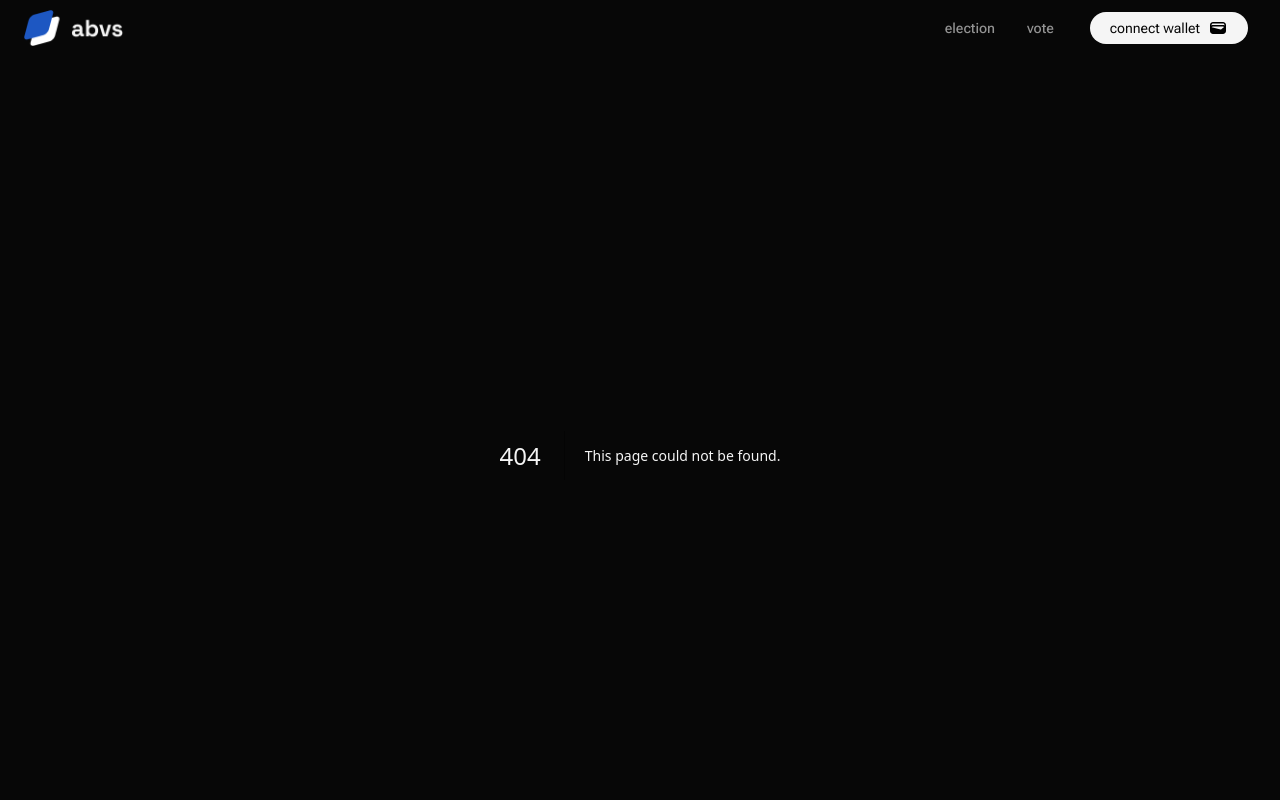
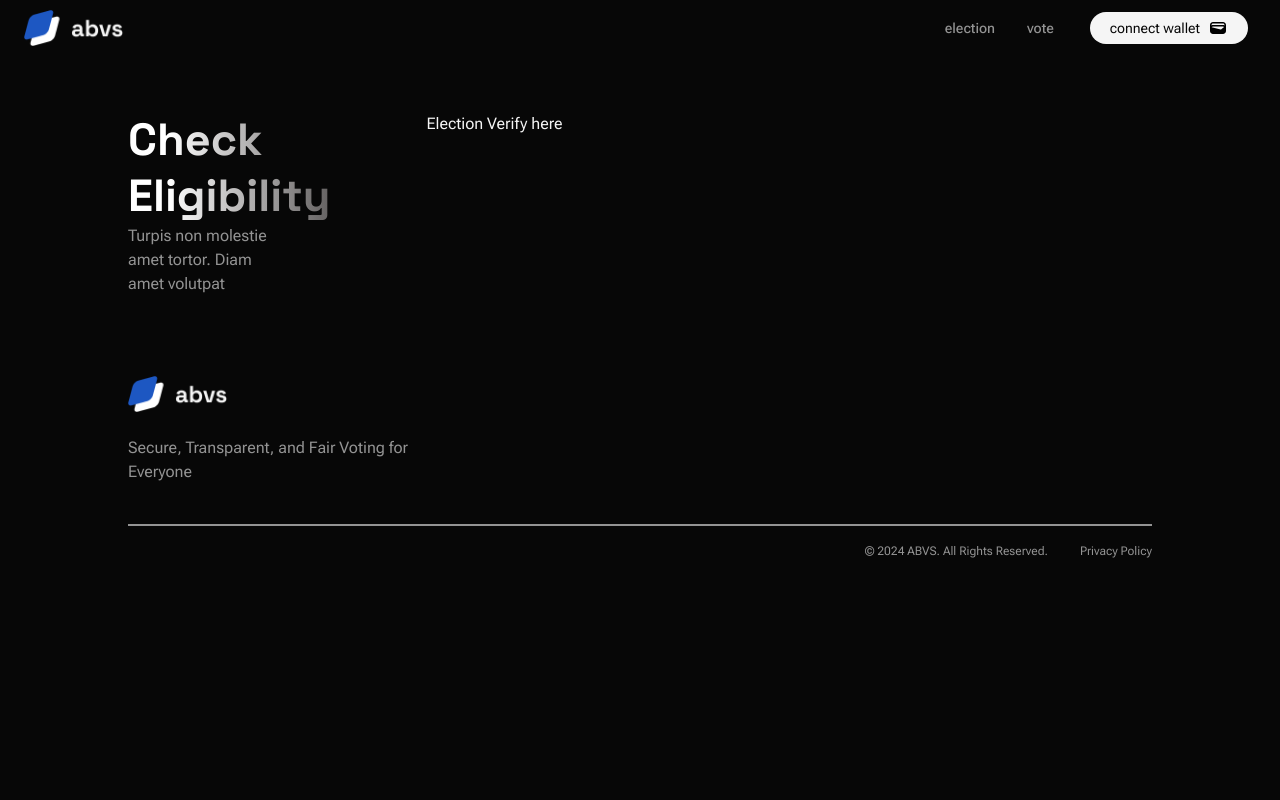
Before and after one commit to mowblox/auditable-blockchain-voting-system, a Next.js app in the folder frontend/: page /elections/1/verify in a window 1280 px wide. Before the commit this address had no page. Shown: the top 800 px of the page. Built offline with nearby package versions, Linux system fonts and the light colour scheme.

Commit message:
Setting up sprint four (#35)
* Setting up the pages for the voting flow

* Removing the matrix strategy from blockchain ci

```diff
--- a/frontend/src/app/elections/[id]/layout.tsx
+++ b/frontend/src/app/elections/[id]/layout.tsx
@@ -1,4 +1,4 @@
-import TopNav from "@/components/TopNav";
+import TopNavWrapper from "@/components/TopNavWrapper";
 
 export default function ElectionDetailLayout({
   children,
@@ -7,9 +7,7 @@ export default function ElectionDetailLayout({
 }>) {
   return (
     <>
-      <div className="mb-8">
-        <TopNav />
-      </div>
+      <TopNavWrapper />
       {children}
     </>
   );
--- /dev/null
+++ b/frontend/src/app/elections/[id]/results/page.tsx
@@ -0,0 +1,11 @@
+import { Metadata } from "next";
+
+export const metadata: Metadata = {
+  title: "ABVS | Election Results",
+}
+
+export default function ElectionResults() {
+  return (
+    <div>Election Results here</div>
+  );
+}
--- /dev/null
+++ b/frontend/src/app/elections/[id]/verify/page.tsx
@@ -0,0 +1,11 @@
+import { Metadata } from "next";
+
+export const metadata: Metadata = {
+  title: "ABVS | Election Verify",
+}
+
+export default function ElectionVerify() {
+  return (
+    <div>Election Verify here</div>
+  );
+}
--- /dev/null
+++ b/frontend/src/app/elections/[id]/vote/page.tsx
@@ -0,0 +1,11 @@
+import { Metadata } from "next";
+
+export const metadata: Metadata = {
+  title: "ABVS | Election Vote",
+}
+
+export default function ElectionVote() {
+  return (
+    <div>Election Vote here</div>
+  );
+}
--- a/frontend/src/app/elections/layout.tsx
+++ b/frontend/src/app/elections/layout.tsx
@@ -1,4 +1,4 @@
-import SideBar from "@/components/SideBar";
+import SideBarWrapper from "@/components/SideBarWrapper";
 
 export default function ElectionsLayout({
   children,
@@ -8,7 +8,7 @@ export default function ElectionsLayout({
   return (
     <div className="h-full px-4 lg:px-0">
       <div className="md:w-[80%] m-auto flex flex-col lg:flex-row mt-14 gap-14">
-        <SideBar />
+        <SideBarWrapper />
         <div className="mt-8 lg:mt-0 lg:ml-10 w-full lg:w-full">
           {children}
         </div>
--- a/frontend/src/components/SideBar.tsx
+++ b/frontend/src/components/SideBar.tsx
@@ -30,7 +30,17 @@ export default function SideBar() {
       h1: `Let's Vote`,
       p: `Turpis non molestie amet tortor. Diam amet volutpat`,
       href: `/elections/${id}/link`
-    }
+    },
+    {
+      h1: `Check Eligibility`,
+      p: `Turpis non molestie amet tortor. Diam amet volutpat`,
+      href: `/elections/${id}/verify`
+    },
+    {
+      h1: `Vote Now`,
+      p: `Turpis non molestie amet tortor. Diam amet volutpat`,
+      href: `/elections/${id}/vote`
+    },
   ];
 
   return (
--- /dev/null
+++ b/frontend/src/components/SideBarWrapper.tsx
@@ -0,0 +1,18 @@
+'use client';
+import { useParams, usePathname } from "next/navigation";
+import SideBar from "./SideBar";
+
+export default function SideBarWrapper() {
+  const { id } = useParams();
+  const pathname = usePathname();
+
+  const excludes = [
+    `/elections/${id}/results`,
+  ];
+
+  return (
+    <>
+      {excludes.includes(pathname) ? '' : <SideBar />}
+    </>
+  );
+}
--- /dev/null
+++ b/frontend/src/components/TopNavWrapper.tsx
@@ -0,0 +1,24 @@
+'use client';
+import { useParams, usePathname } from "next/navigation";
+import TopNav from "./TopNav";
+
+export default function TopNavWrapper() {
+  const { id } = useParams();
+  const pathname = usePathname();
+
+  const excludes = [
+    `/elections/${id}/verify`,
+    `/elections/${id}/vote`,
+    `/elections/${id}/results`,
+  ];
+
+  return (
+    <>
+      {excludes.includes(pathname) ? '' : (
+        <div className="mb-8">
+          <TopNav />
+        </div>
+      )}
+    </>
+  );
+}
```
